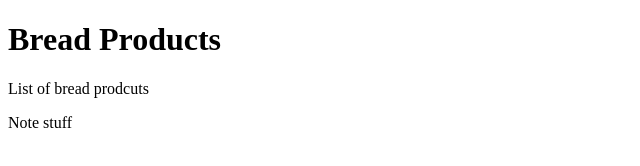
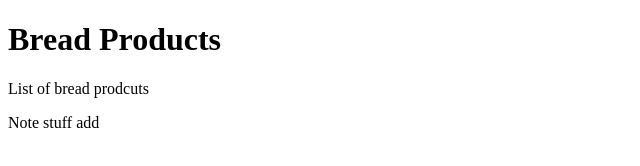
Before and after one commit to ntnvu/testtube, a plain HTML site: page contact.html in a window 1280 px wide. Shown: the full height of the page, 0-640 px from the left. Drawn offline with Linux system fonts and the light colour scheme.

```diff
--- a/contact.html
+++ b/contact.html
@@ -7,6 +7,6 @@
 <h1>Bread Products</h1>
 <p>List of bread prodcuts</p>
 
-<p>Note stuff </p>
+<p>Note stuff add</p>
 </body>
 </html>
```
